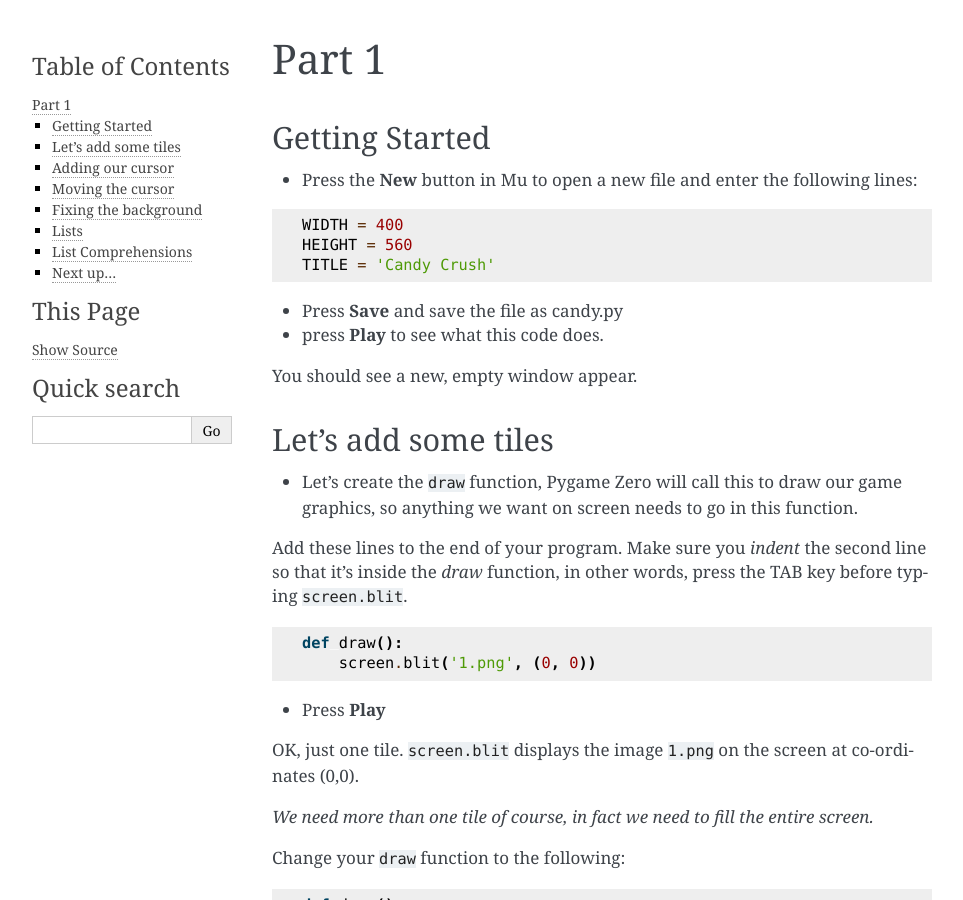
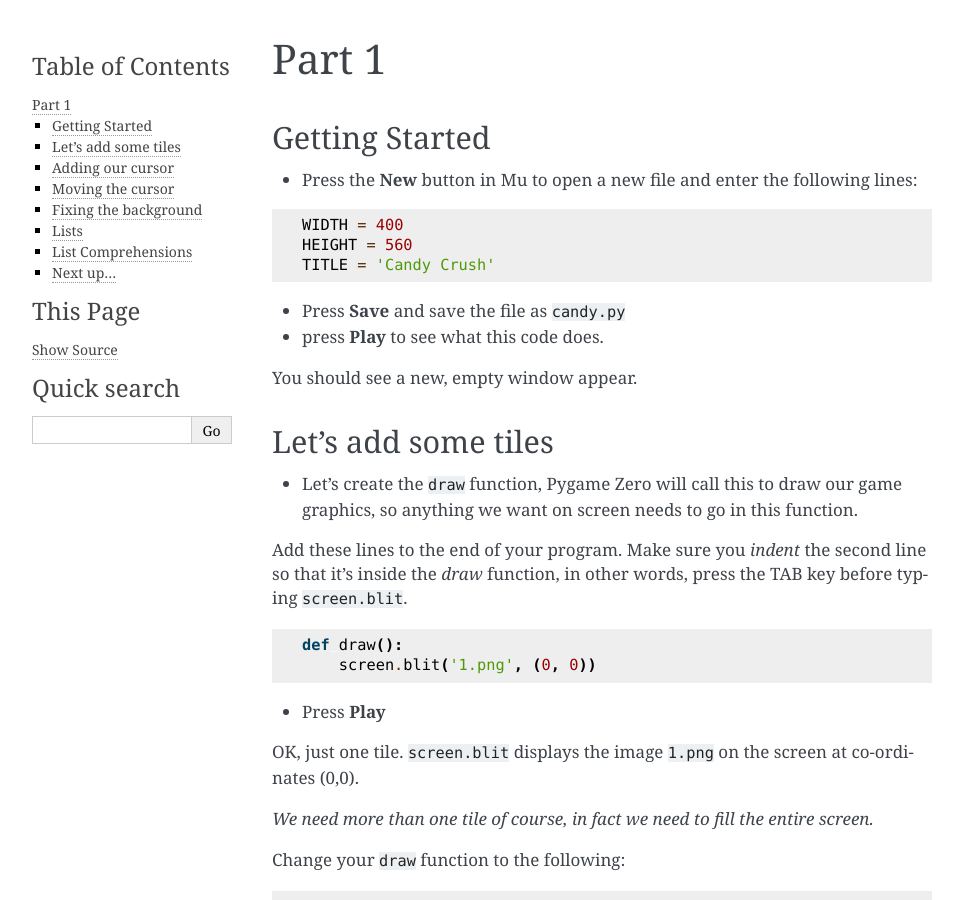
Before and after one commit to ericclack/pygamezero_candy, a Sphinx documentation site: the page built from doc/part1.rst, in a window 1280 px wide and 900 px high. Shown: the whole window, without its empty margins (148-1111 px from the left). Built offline with Sphinx 7.4.7, drawn with Linux system fonts in a browser that asks for light colours; part of the change alters nothing that is shown.

```diff
--- a/doc/part1.rst
+++ b/doc/part1.rst
@@ -14,7 +14,7 @@ Getting Started
     HEIGHT = 560
     TITLE = 'Candy Crush'
 
-- Press **Save** and save the file as candy.py
+- Press **Save** and save the file as :code:`candy.py`
 
 - press **Play** to see what this code does.
 
```
